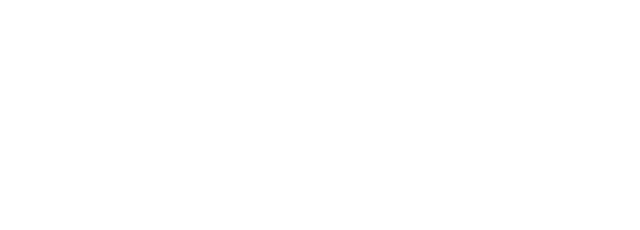
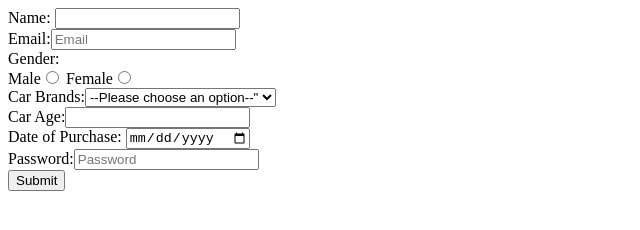
Before and after one commit to acciojob/car-insurance-form-sachin7con, a website: page main.html in a window 1280 px wide. Shown: the whole page, without its empty margins (0-640 px from the left). Drawn offline with Linux system fonts and the light colour scheme.

Commit message:
created a submission

```diff
--- a/main.html
+++ b/main.html
@@ -7,7 +7,26 @@
 </head>
 
 <body>
-	<!-- the entire body must be written by student -->
+	<!--SGN the entire body must be written by student -->
+	<form method="post">
+	<label for="name">Name:</label> <input type="Text" id="name" required><br>
+	<label for="email">Email:</label><input type="Email" id="email" placeholder="Email" required><br>
+	Gender: <br>
+	Male<input type="Radio"  name="gender" value="male" required>
+	Female<input type="Radio"  name="gender" value="female" required><br>
+	<label for="cars">Car Brands:</label><select type="select" id="cars" >
+		<option value="" disabled selected hidden>--Please choose an option--"</option>
+		<option value="BMW">BMW</option>
+		<option value="Audi">Audi</option>
+		<option value="Mercedez">Mercedez</option>
+
+	</select><br>
+		<label for="carage">Car Age:</label><input type="number" id="carage" required><br>
+		<label for="dop">Date of Purchase: </label><input type="date" id="dop" placeholder="-" required><br>
+		<label for="password">Password:</label><input type="password" id="password" placeholder="Password" required><br>
+		<button type="submit" value="submit">Submit</button>
+
+	</form>
     <script type="text/javascript" src="./script.js">
 </script>
 
```
